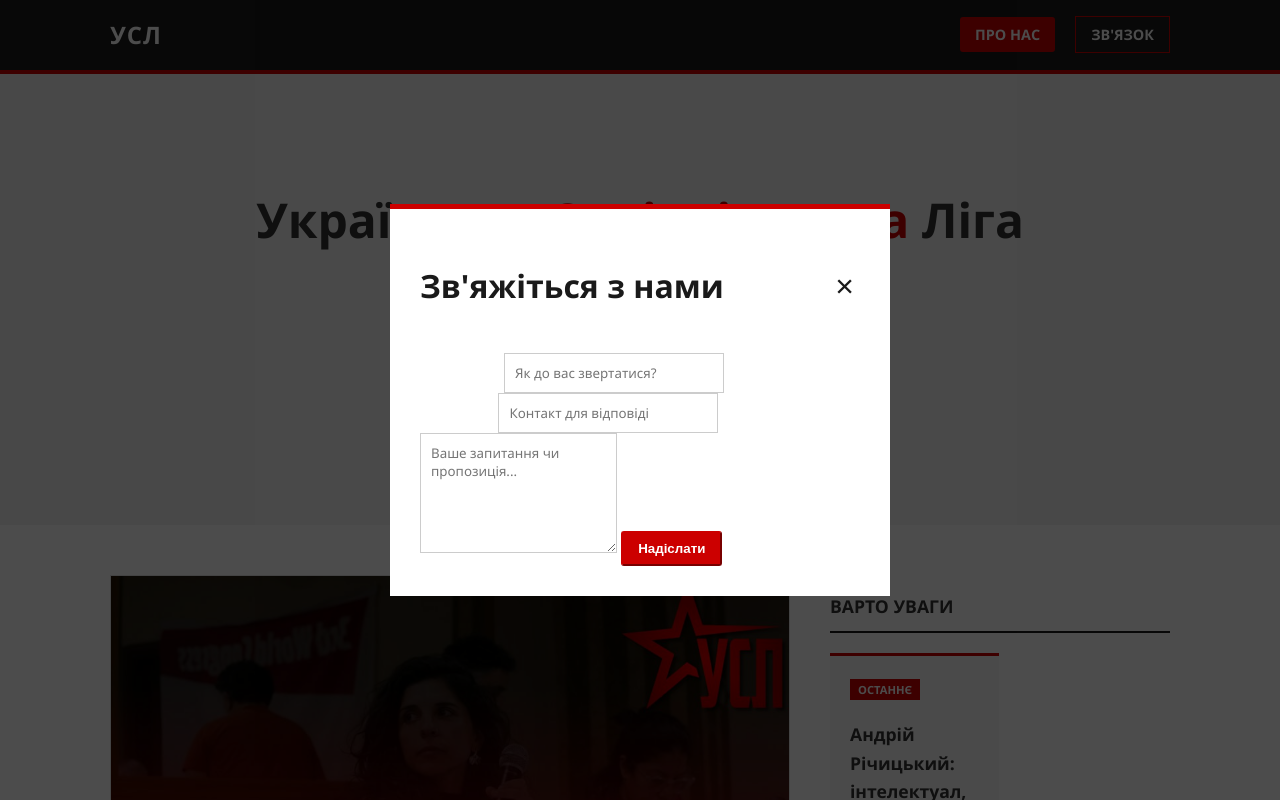
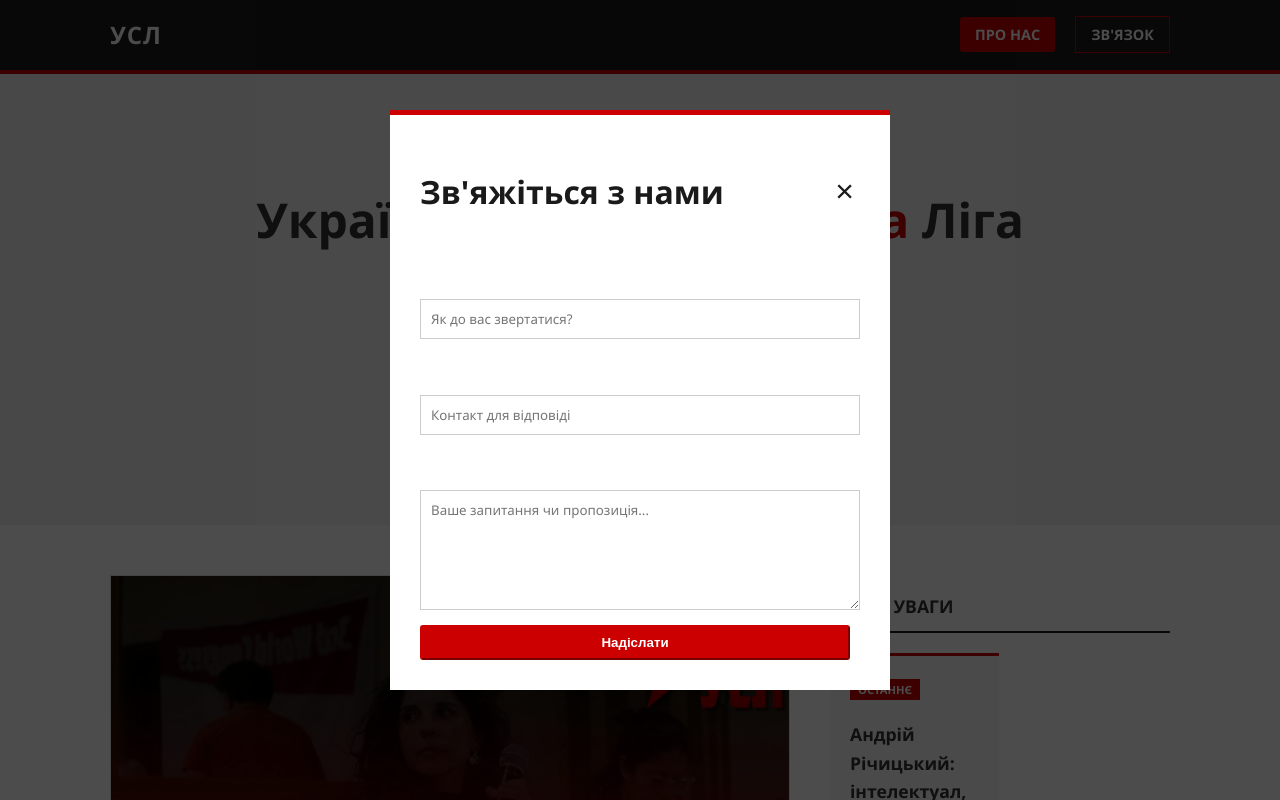
Before and after one commit to AndrejPadujevic/ukrsocleague-site, a plain HTML site: page index.html in a window 1280 px wide. Both pictures are taken after a click on the link "ЗВ'ЯЗОК". Shown: the top 800 px of the page. Drawn offline with Linux system fonts and the light colour scheme.

Commit message:
Update style.css

```diff
--- a/style.css
+++ b/style.css
@@ -397,6 +397,12 @@ footer {
 
 /* Форма */
 
+.contact-form {
+    display: flex;
+    flex-direction: column;
+    gap: 15px;
+}
+
 .contact-form input, .contact-form textarea {
     padding: 10px;
     border: 1px solid #ccc;
@@ -609,7 +615,6 @@ h1, h2, h3, h4 {
     /* Кнопки в Hero ставимо одна під одною, якщо не влазять */
     .hero-btns {
         display: flex;
-        flex-direction: column;
         gap: 10px;
         align-items: center;
     }
```
